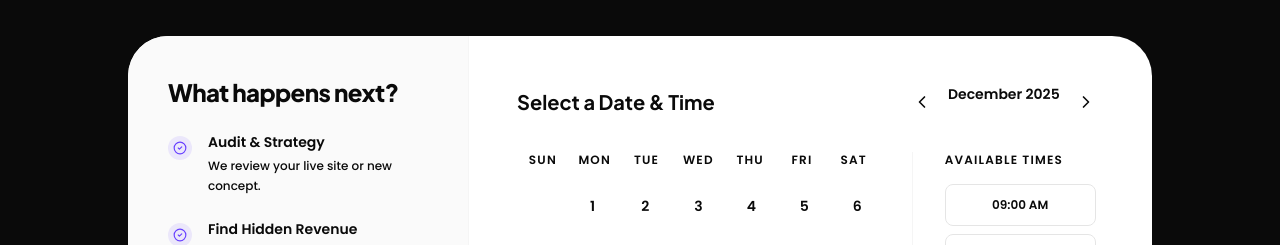
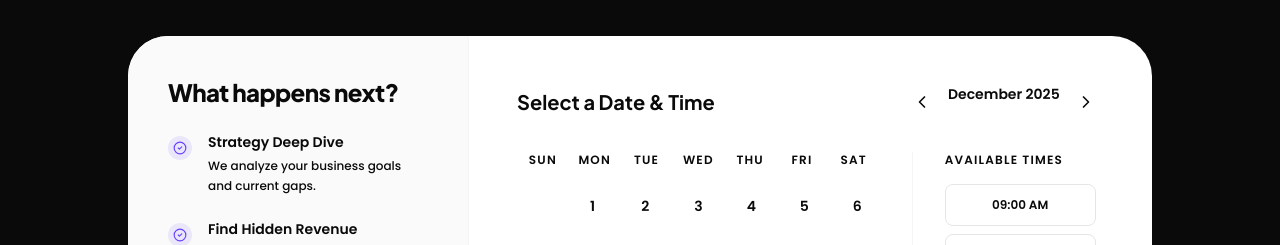
Before and after one commit to varun-vk17/ronin, a React (Vite) app: page / in a window 1280 px wide. Shown: the part 6700-6945 px from the top of the page. Built offline with nearby package versions, Linux system fonts and the light colour scheme.

Commit message:
content: make booking step 1 generic

```diff
--- a/src/components/BookingSection.tsx
+++ b/src/components/BookingSection.tsx
@@ -73,7 +73,7 @@ export const BookingSection = () => {
                             <h4 className="text-2xl font-black font-heading tracking-tight mb-6">What happens next?</h4>
                             <ul className="space-y-6">
                                 {[
-                                    { title: "Audit & Strategy", desc: "We review your live site or new concept." },
+                                    { title: "Strategy Deep Dive", desc: "We analyze your business goals and current gaps." },
                                     { title: "Find Hidden Revenue", desc: "Identify leaks or planning blindspots." },
                                     { title: "10-Day Roadmap", desc: "Walk through the exact build timeline." }
                                 ].map((item, i) => (
```
